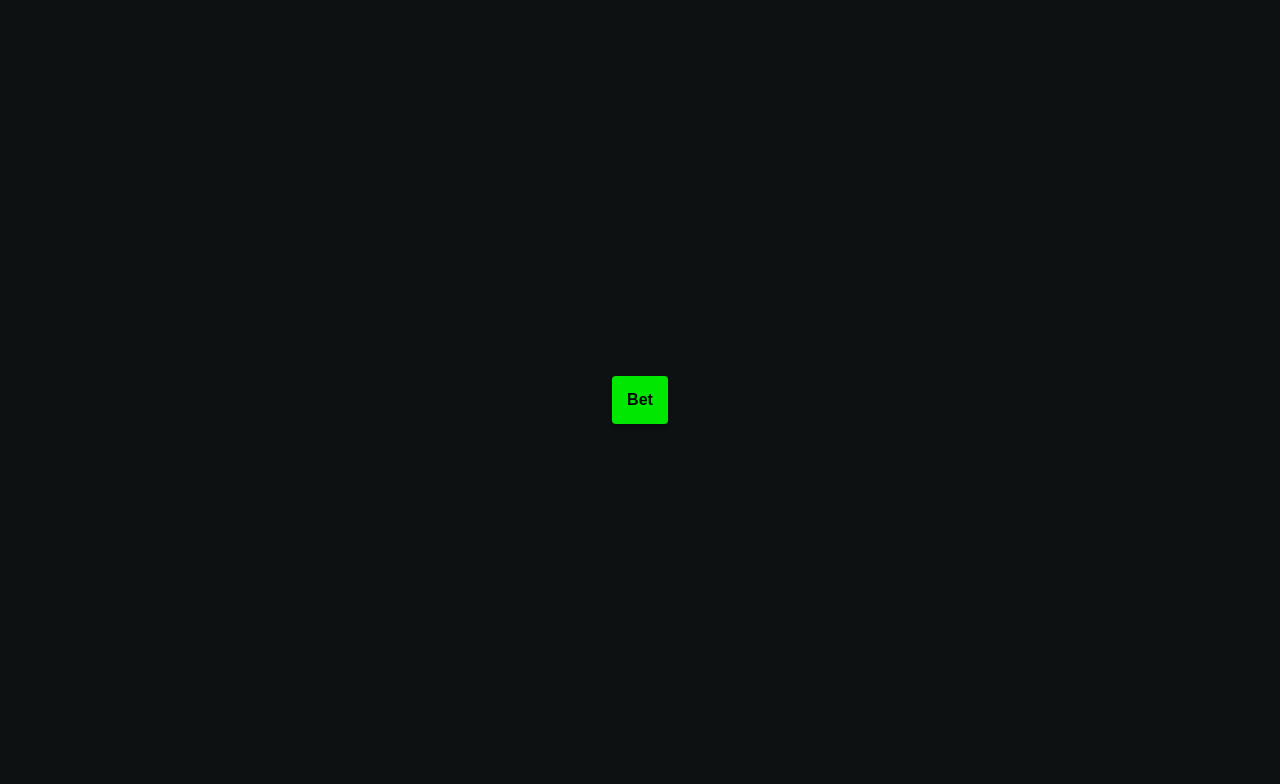
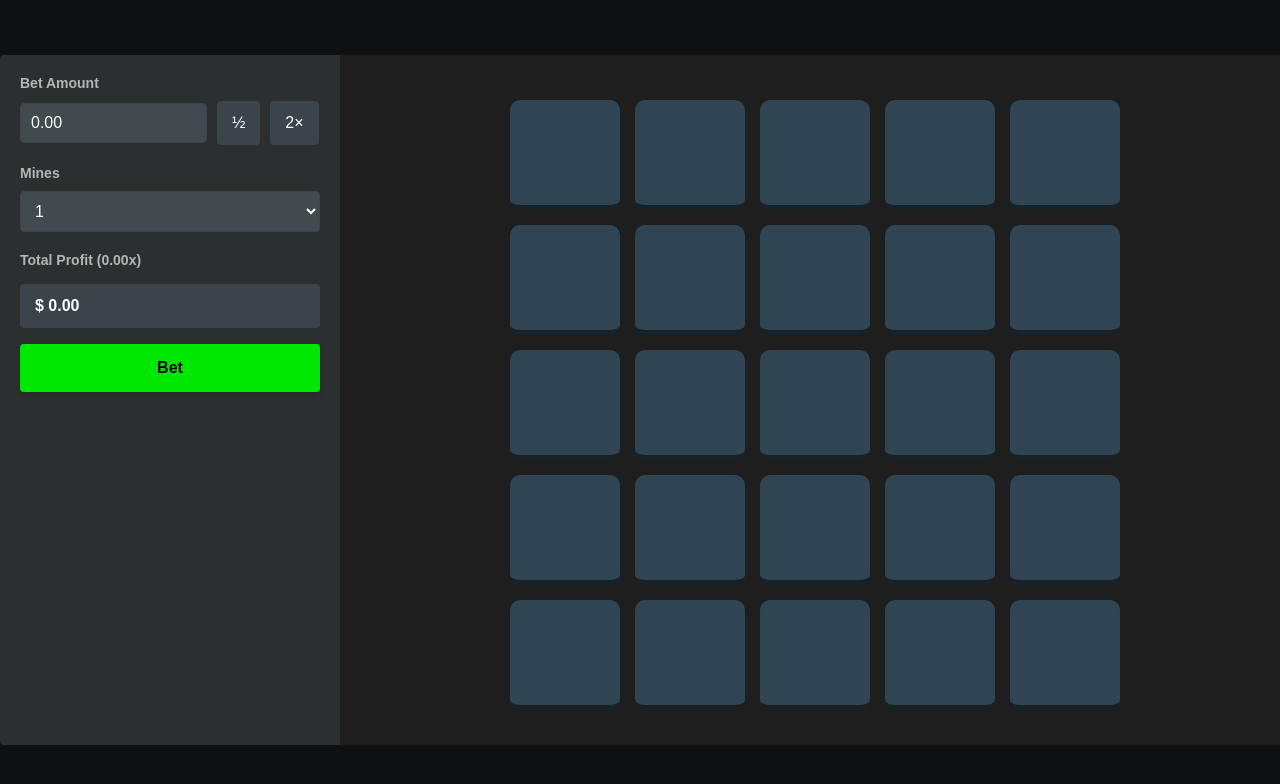
Before and after one commit to staten-island-tech/create-task-EmersonYang3, a website built with Vite: page APP/index.html in a window 1280 px wide. Built offline with nearby package versions, Linux system fonts and the light colour scheme.

Commit message:
fixing broken HTML and CSS

```diff
--- a/APP/index.html
+++ b/APP/index.html
@@ -3,15 +3,88 @@
   <head>
     <meta charset="UTF-8" />
     <meta name="viewport" content="width=device-width, initial-scale=1.0" />
-    <title>Mines Game - Betting Settings</title>
+    <title>Mine Game</title>
     <link rel="stylesheet" href="src/styles/base.css" />
+    <link rel="stylesheet" href="src/styles/game-container.css" />
     <link rel="stylesheet" href="src/styles/betting-settings.css" />
     <link rel="stylesheet" href="src/styles/buttons.css" />
-    <link rel="stylesheet" href="src/styles/game-container.css" />
   </head>
   <body>
-    <div>
-      <button class="bet-button">Bet</button>
+    <div class="main-container">
+      <div class="betting-settings">
+        <label for="bet-amount">Bet Amount</label>
+        <div class="input-wrap">
+          <input
+            type="number"
+            id="bet-amount"
+            step="0.01"
+            min="0"
+            value="0.00"
+          />
+          <button id="halve-bet">½</button>
+          <button id="double-bet">2×</button>
+        </div>
+        <label for="mines">Mines</label>
+        <select id="mines">
+          <option value="1">1</option>
+          <option value="2">2</option>
+          <option value="3">3</option>
+          <option value="4">4</option>
+          <option value="5">5</option>
+          <option value="6">6</option>
+          <option value="7">7</option>
+          <option value="8">8</option>
+          <option value="9">9</option>
+          <option value="10">10</option>
+          <option value="11">11</option>
+          <option value="12">12</option>
+          <option value="13">13</option>
+          <option value="14">14</option>
+          <option value="15">15</option>
+          <option value="16">16</option>
+          <option value="17">17</option>
+          <option value="18">18</option>
+          <option value="19">19</option>
+          <option value="20">20</option>
+          <option value="21">21</option>
+          <option value="22">22</option>
+          <option value="23">23</option>
+          <option value="24">24</option>
+          <option value="25">25</option>
+        </select>
+        <label for="total-profit">Total Profit (0.00x)</label>
+        <p id="total-profit">$ 0.00</p>
+        <button class="bet-button">Bet</button>
+      </div>
+      <div class="game-container">
+        <div class="mines-container">
+          <button id="1" class="mine"></button>
+          <button id="2" class="mine"></button>
+          <button id="3" class="mine"></button>
+          <button id="4" class="mine"></button>
+          <button id="5" class="mine"></button>
+          <button id="6" class="mine"></button>
+          <button id="7" class="mine"></button>
+          <button id="8" class="mine"></button>
+          <button id="9" class="mine"></button>
+          <button id="10" class="mine"></button>
+          <button id="11" class="mine"></button>
+          <button id="12" class="mine"></button>
+          <button id="13" class="mine"></button>
+          <button id="14" class="mine"></button>
+          <button id="15" class="mine"></button>
+          <button id="16" class="mine"></button>
+          <button id="17" class="mine"></button>
+          <button id="18" class="mine"></button>
+          <button id="19" class="mine"></button>
+          <button id="20" class="mine"></button>
+          <button id="21" class="mine"></button>
+          <button id="22" class="mine"></button>
+          <button id="23" class="mine"></button>
+          <button id="24" class="mine"></button>
+          <button id="25" class="mine"></button>
+        </div>
+      </div>
     </div>
   </body>
 </html>
--- a/APP/src/styles/betting-settings.css
+++ b/APP/src/styles/betting-settings.css
@@ -10,13 +10,13 @@
   color: #fff;
 }
 
-#multiplier {
-    padding: 10px 15px;
-    border: none;
-    border-radius: 4px;
-    font-size: 16px;
-    background-color: #3b444b;
-    color: #fff;
+#total-profit {
+  padding: 13px 15px;
+  border: none;
+  border-radius: 4px;
+  font-size: 16px;
+  background-color: #3b444b;
+  color: #fff;
 }
 
 label {
--- a/APP/src/styles/buttons.css
+++ b/APP/src/styles/buttons.css
@@ -1,10 +1,10 @@
-
 button {
-  padding: 10px 15px;
+  padding: 13px 15px;
   border: none;
   border-radius: 4px;
   cursor: pointer;
   font-size: 16px;
+  transition: background-color 0.15s cubic-bezier(0.4, 0, 0.2, 1), transform 0.1s cubic-bezier(0.4, 0, 0.2, 1);
 }
 
 #halve-bet, #double-bet {
@@ -14,6 +14,12 @@ button {
 
 #halve-bet:hover, #double-bet:hover {
   background-color: #414a4c;
+  scale: 1.05;
+}
+
+#halve-bet:active, #double-bet:active {
+  background-color: #414a4c;
+  scale: 1;
 }
 
 .bet-button {
@@ -24,7 +30,6 @@ button {
   border-radius: 4px;
   box-shadow: rgba(0, 0, 0, 0.1) 0px 4px 6px -1px, rgba(0, 0, 0, 0.1) 0px 2px 4px -2px;
   font-weight: 600;
-  transition: background-color 0.15s cubic-bezier(0.4, 0, 0.2, 1), transform 0.1s cubic-bezier(0.4, 0, 0.2, 1);
 }
 
 .bet-button:hover {
--- a/APP/src/styles/game-container.css
+++ b/APP/src/styles/game-container.css
@@ -17,6 +17,7 @@
 }
 
 .mine {
+    border-radius: 10px;
     background-color: rgb(47, 69, 83);
     width: 110px;
     height: 110px;
@@ -25,7 +26,7 @@
 }
 
 .mine:hover {
-    transform: translateY(-2px);
+    transform: translateY(-5px);
     z-index: 1;
     background-color: rgb(85, 112, 134);
 }
```
